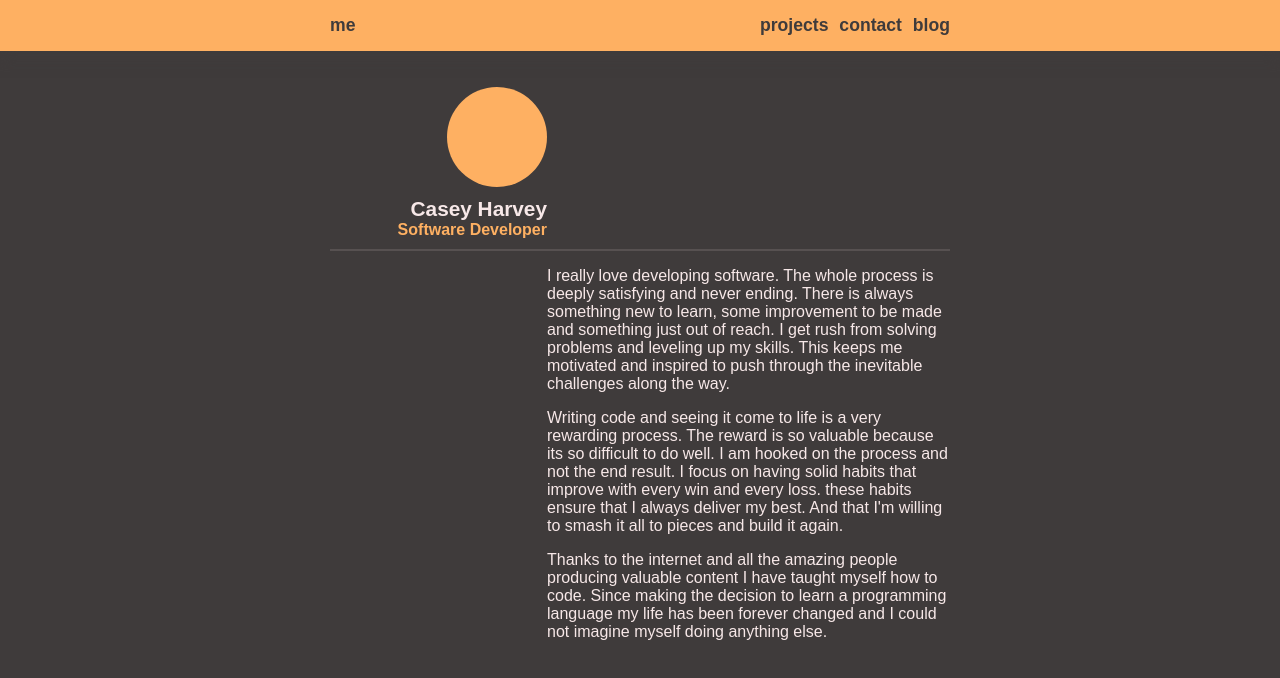
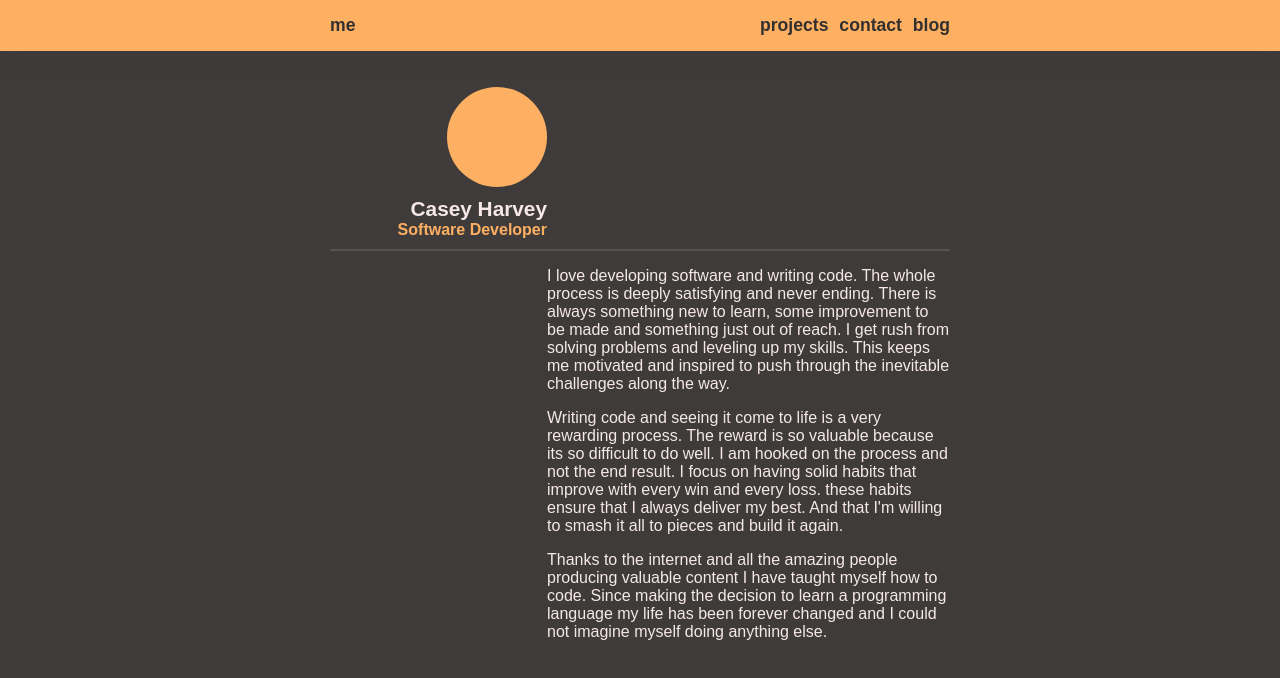
Before and after one commit to caseyharvey/v1-caseys.tech, a React (Create React App) app: page /HomePage in a window 1280 px wide. Shown: the top 678 px of the page. Built offline with nearby package versions, Linux system fonts and the light colour scheme; a web font is replaced by a local one.

Commit message:
Small change to about me

```diff
--- a/src/components/HomePage/HomePage.js
+++ b/src/components/HomePage/HomePage.js
@@ -14,9 +14,9 @@ class HomePage extends React.Component {
         <div className='about-container'>
           <div className='about-me'>
             <p>
-              I really love developing software. The whole process is deeply
-              satisfying and never ending. There is always something new to
-              learn, some improvement to be made and something just out of
+              I love developing software and writing code. The whole process is
+              deeply satisfying and never ending. There is always something new
+              to learn, some improvement to be made and something just out of
               reach. I get rush from solving problems and leveling up my skills.
               This keeps me motivated and inspired to push through the
               inevitable challenges along the way.
--- a/src/components/Navbar/navbar.sass
+++ b/src/components/Navbar/navbar.sass
@@ -4,7 +4,7 @@
 %nav
     background-color: v.$accent
     a
-        color: v.$dark
+        color: darken(v.$dark, 5% )
     @include u.padding(0)
     @include u.flex(row, center, flex-start)
 
```
